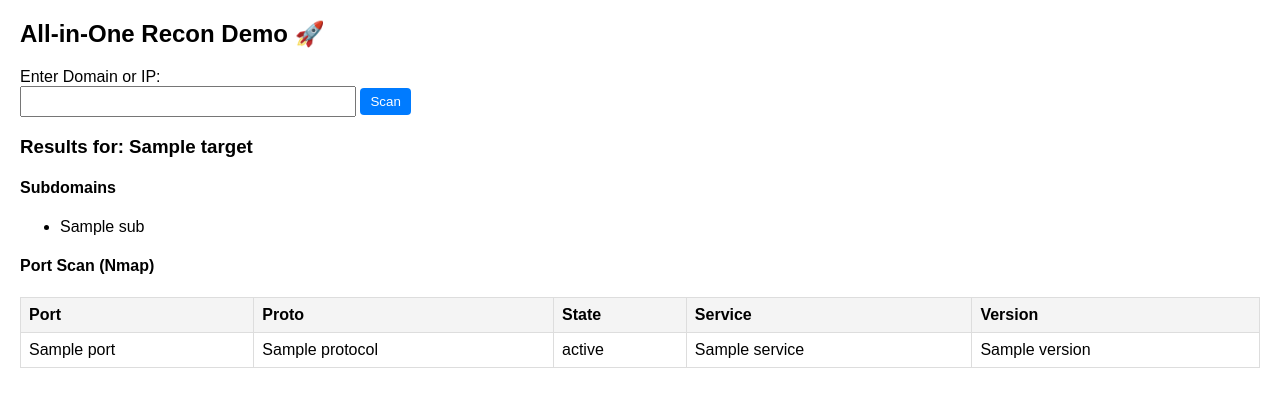
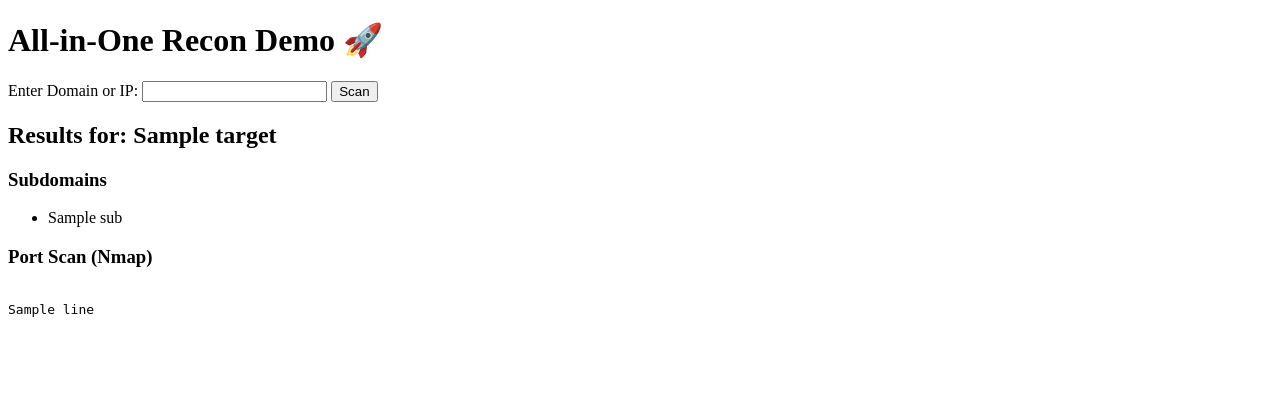
Before and after one commit to evadesecurity/Demo-Recon, a Flask app: template templates/index.html in a window 1280 px wide. Shown: the top 407 px of the page. Run offline with Flask 3, Linux system fonts and the light colour scheme; the template is opened without the code that fills it: most values are stand-ins (such as "Sample title", 1, 10 or a date in 2020).

```diff
--- a/templates/index.html
+++ b/templates/index.html
@@ -2,90 +2,55 @@
 <html>
 <head>
     <title>All-in-One Recon Demo 🚀</title>
-    <style>
-        body { font-family: Arial, sans-serif; margin: 20px; }
-        .section { margin-bottom: 20px; }
-        .hidden { display: none; }
-        button { padding: 6px 10px; border: none; background: #007BFF; color: white; border-radius: 4px; cursor: pointer; }
-        button:hover { background: #0056b3; }
-        table { border-collapse: collapse; width: 100%; }
-        th, td { border: 1px solid #ddd; padding: 8px; text-align: left; }
-        th { background: #f4f4f4; }
-    </style>
 </head>
 <body>
-    <h2>All-in-One Recon Demo 🚀</h2>
-    <form method="POST">
-        <label>Enter Domain or IP:</label><br>
-        <input type="text" name="target" required style="padding:6px; width:320px;">
+    <h1>All-in-One Recon Demo 🚀</h1>
+    <form method="post">
+        <label>Enter Domain or IP:</label>
+        <input type="text" name="target" required>
         <button type="submit">Scan</button>
     </form>
 
     {% if target %}
-    <h3>Results for: {{ target }}</h3>
+        <h2>Results for: {{ target }}</h2>
 
-    <!-- Subdomains Section -->
-    <div class="section">
-        <h4>Subdomains</h4>
-        <ul>
-            {% for sub in subdomains[:4] %}
-                <li>{{ sub }}</li>
-            {% endfor %}
-        </ul>
-        {% if subdomains|length > 4 %}
-            <ul id="more-subs" class="hidden">
-                {% for sub in subdomains[4:] %}
+        <h3>Subdomains</h3>
+        {% if subdomains %}
+            <ul>
+                {% for sub in subdomains[:5] %}
                     <li>{{ sub }}</li>
                 {% endfor %}
             </ul>
-            <button type="button" onclick="toggleSection('more-subs', this)">View More</button>
+            {% if subdomains|length > 5 %}
+                <button onclick="document.getElementById('all-subs').style.display='block'">View More</button>
+                <ul id="all-subs" style="display:none;">
+                    {% for sub in subdomains[5:] %}
+                        <li>{{ sub }}</li>
+                    {% endfor %}
+                </ul>
+            {% endif %}
+        {% else %}
+            <p>No subdomains found</p>
         {% endif %}
-    </div>
 
-    <!-- Nmap Section -->
-    <div class="section">
-        <h4>Port Scan (Nmap)</h4>
-        <table>
-            <tr><th>Port</th><th>Proto</th><th>State</th><th>Service</th><th>Version</th></tr>
-            {% for port in ports[:4] %}
-                <tr>
-                    <td>{{ port.port }}</td>
-                    <td>{{ port.protocol }}</td>
-                    <td>{{ port.state }}</td>
-                    <td>{{ port.service }}</td>
-                    <td>{{ port.version }}</td>
-                </tr>
-            {% endfor %}
-        </table>
-        {% if ports|length > 4 %}
-            <table id="more-ports" class="hidden" style="margin-top:10px;">
-                <tr><th>Port</th><th>Proto</th><th>State</th><th>Service</th><th>Version</th></tr>
-                {% for port in ports[4:] %}
-                    <tr>
-                        <td>{{ port.port }}</td>
-                        <td>{{ port.protocol }}</td>
-                        <td>{{ port.state }}</td>
-                        <td>{{ port.service }}</td>
-                        <td>{{ port.version }}</td>
-                    </tr>
-                {% endfor %}
-            </table>
-            <button type="button" onclick="toggleSection('more-ports', this)">View More</button>
+        <h3>Port Scan (Nmap)</h3>
+        {% if ports %}
+            <pre>
+{% for line in ports[:10] %}
+{{ line }}
+{% endfor %}
+            </pre>
+            {% if ports|length > 10 %}
+                <button onclick="document.getElementById('all-ports').style.display='block'">View More</button>
+                <pre id="all-ports" style="display:none;">
+{% for line in ports[10:] %}
+{{ line }}
+{% endfor %}
+                </pre>
+            {% endif %}
+        {% else %}
+            <p>No ports found</p>
         {% endif %}
-    </div>
     {% endif %}
-
-    <script>
-        function toggleSection(id, btn) {
-            let section = document.getElementById(id);
-            if (section.classList.contains("hidden")) {
-                section.classList.remove("hidden");
-                btn.innerText = "View Less";
-            } else {
-                section.classList.add("hidden");
-                btn.innerText = "View More";
-            }
-        }
-    </script>
 </body>
 </html>
```
